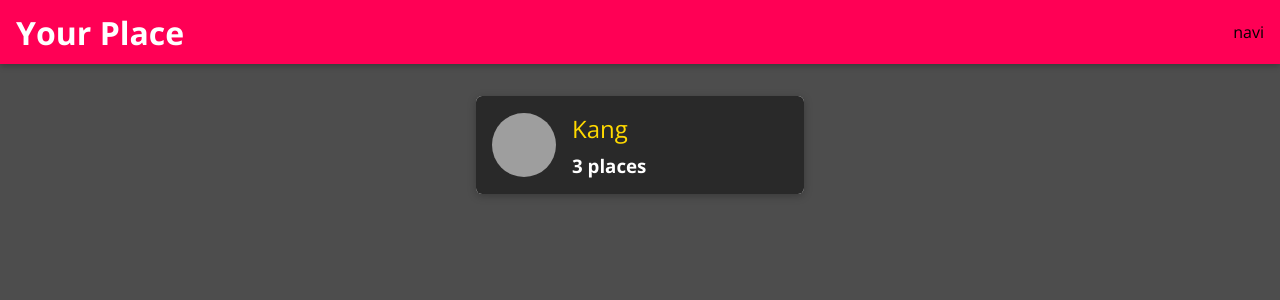
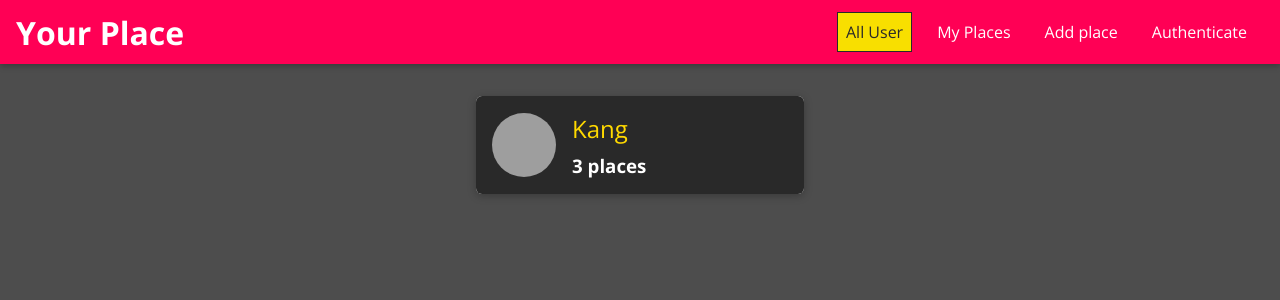
Before and after one commit to WebKBS/MERN, a React (Create React App) app in the folder project/: page / in a window 1280 px wide. Shown: the top 300 px of the page. Built offline with nearby package versions, Linux system fonts and the light colour scheme; grey boxes are pictures that could not be loaded.

Commit message:
네비게이션 추가

```diff
--- a/project/src/shared/components/Navigation/MainNavigation.js
+++ b/project/src/shared/components/Navigation/MainNavigation.js
@@ -3,6 +3,7 @@
 import { Link } from "react-router-dom";
 
 import MainHeader from "./MainHeader";
+import NavLinks from "./NavLinks";
 
 const MainNavigation = (props) => {
   return (
@@ -15,7 +16,9 @@
       <h1 className="main-navigation__title">
         <Link to="/">Your Place</Link>
       </h1>
-      <nav>navi</nav>
+      <nav>
+        <NavLinks />
+      </nav>
     </MainHeader>
   );
 };
--- a/project/src/shared/components/Navigation/NavLinks.css
+++ b/project/src/shared/components/Navigation/NavLinks.css
@@ -0,0 +1,76 @@
+.nav-links {
+  list-style: none;
+  margin: 0;
+  padding: 0;
+  width: 100%;
+  height: 100%;
+  display: flex;
+  flex-direction: column;
+  justify-content: center;
+  align-items: center;
+}
+
+.nav-links li {
+  margin: 1rem;
+}
+
+.nav-links a {
+  border: 1px solid transparent;
+  color: #292929;
+  text-decoration: none;
+  padding: 0.5rem;
+}
+
+.nav-links a:hover,
+.nav-links a:active,
+.nav-links a.active {
+  background: #f8df00;
+  border-color: #292929;
+  color: #292929;
+}
+
+.nav-links button {
+  cursor: pointer;
+  border: 1px solid #292929;
+  color: #292929;
+  background: transparent;
+  padding: 0.5rem;
+  font: inherit;
+}
+
+.nav-links button:focus {
+  outline: none;
+}
+
+.nav-links button:hover,
+.nav-links button:active {
+  background: #292929;
+  color: white;
+}
+
+@media (min-width: 768px) {
+  .nav-links {
+    flex-direction: row;
+  }
+
+  .nav-links li {
+    margin: 0 0.5rem;
+  }
+
+  .nav-links a {
+    color: white;
+    text-decoration: none;
+  }
+
+  .nav-links button {
+    border: 1px solid white;
+    color: white;
+    background: transparent;
+  }
+
+  .nav-links button:hover,
+  .nav-links button:active {
+    background: #f8df00;
+    color: #292929;
+  }
+}
--- /dev/null
+++ b/project/src/shared/components/Navigation/NavLinks.js
@@ -0,0 +1,26 @@
+import { NavLink } from "react-router-dom";
+
+import "./NavLinks.css";
+
+const NavLinks = (props) => {
+  return (
+    <ul className="nav-links">
+      <li>
+        <NavLink to="/" exact>
+          All User
+        </NavLink>
+      </li>
+      <li>
+        <NavLink to="/u1/places">My Places</NavLink>
+      </li>
+      <li>
+        <NavLink to="/places/new">Add place</NavLink>
+      </li>
+      <li>
+        <NavLink to="/auth">Authenticate</NavLink>
+      </li>
+    </ul>
+  );
+};
+
+export default NavLinks;
```
Also changed, not shown: project/src/shared/components/Navigation/NaviLinks.js (deleted).
